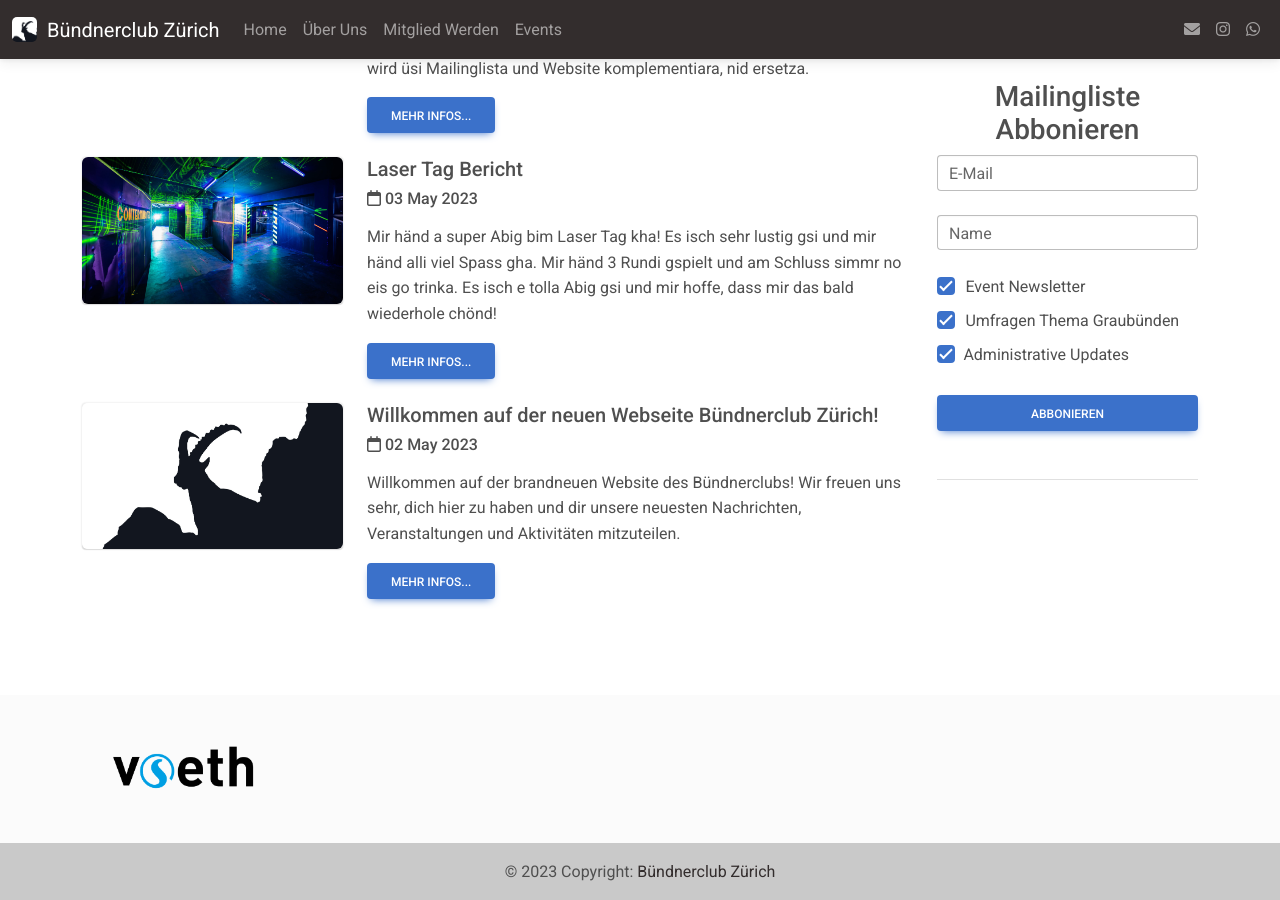
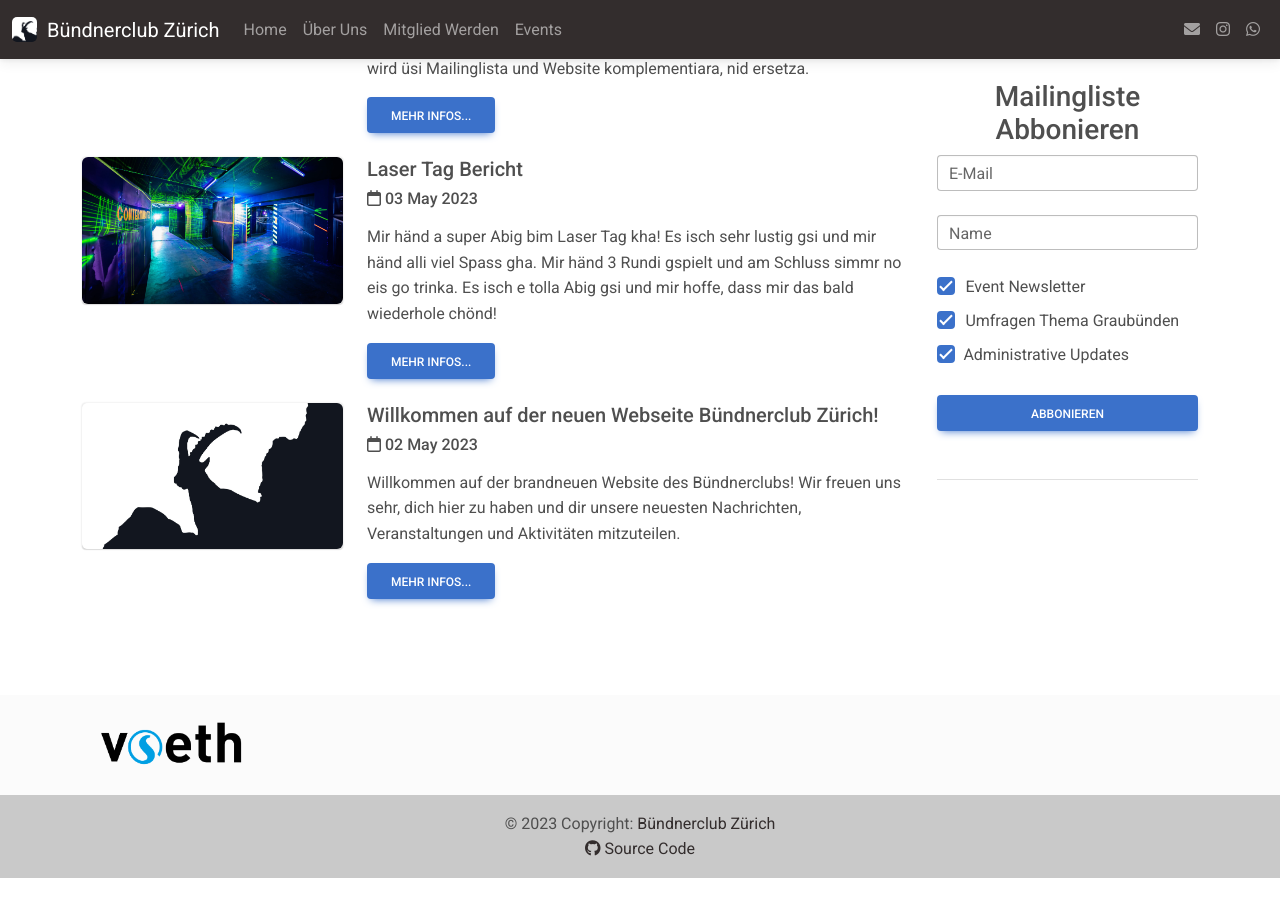
Before and after one commit to edbingo/bc-website, a Jekyll site: the page built from index.html, in a window 1280 px wide and 900 px high, scrolled down 704 px. Built offline with Jekyll 4.4.1, drawn with Linux system fonts in a browser that asks for light colours; nearby versions of some CDN libraries; the list of posts is cut into pages by our own code; after the commit the page ends 1582 px from its top, so only the background shows below that.

Commit message:
update footer

```diff
--- a/_includes/footer.html
+++ b/_includes/footer.html
@@ -1,16 +1,17 @@
 <!--Footer-->
 <footer class="bg-light text-lg-start mt-auto">
-    <div class="container p-4">
+    <div class="container">
         <section>
             <div class="align-left">
-                <img src="/assets/img/static/vseth_Logo_bunt.png" height="100px" width="auto" alt="">
+                <a href="https://vseth.ethz.ch/"><img src="/assets/img/static/vseth_Logo_bunt.png" height="100px" width="auto" alt=""></a>
             </div>
         </section>
     </div>
     <!-- Copyright -->
     <div class="text-center p-3" style="background-color: rgba(0, 0, 0, 0.2);">
         © {{'now' | date: "%Y"}} Copyright:
-        <a class="text-dark" href="{{ site.url }}">Bündnerclub Zürich</a>
+        <a class="text-dark" href="{{ site.url }}">Bündnerclub Zürich</a> <br />
+        <a href="https://github.com/edbingo/bc-website" class="text-dark"><i class="fa-brands fa-github"></i> Source Code</a>
     </div>
     <!-- Copyright -->
 </footer>
```
